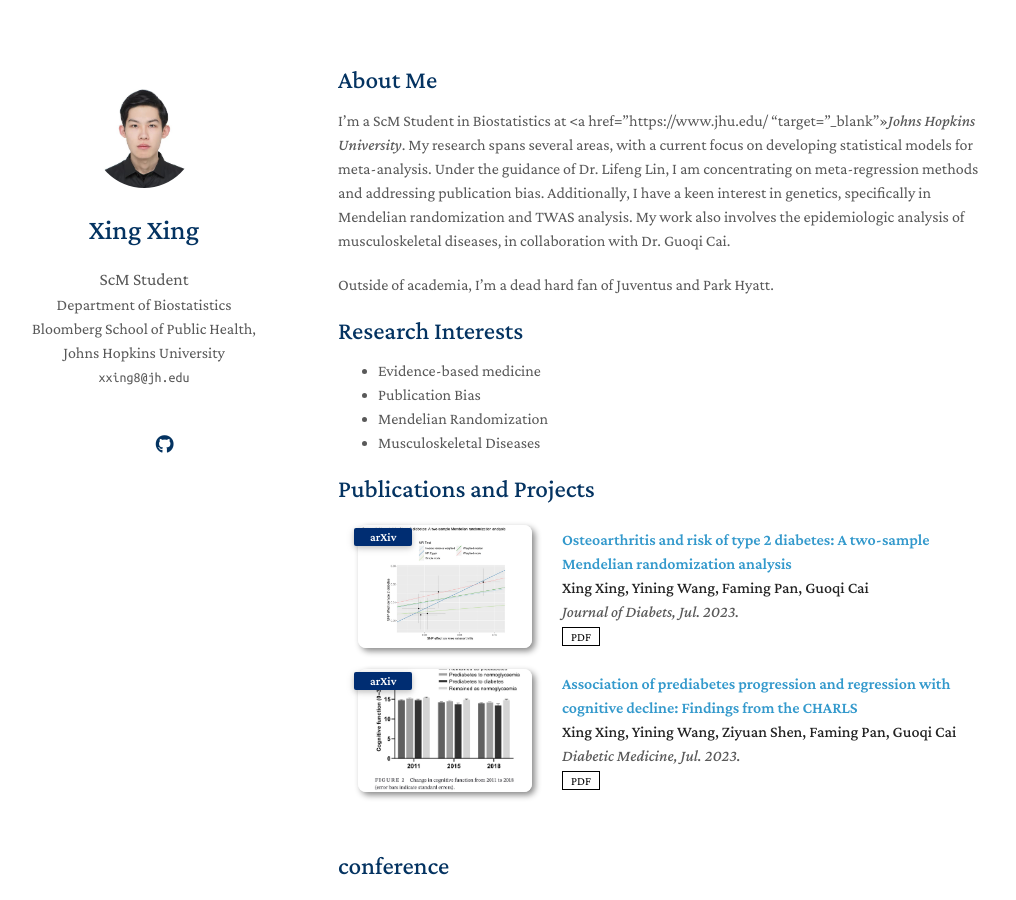
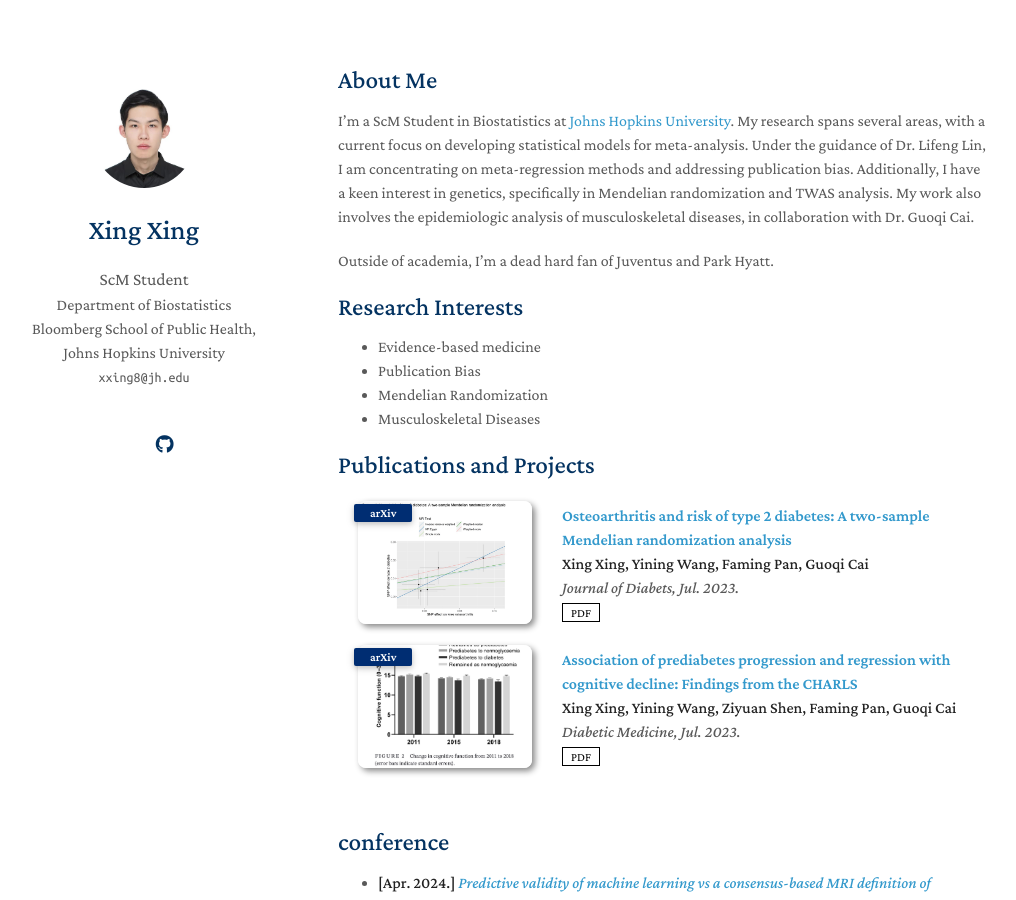
Before and after one commit to KevinXing3/kevinXing3.github.io, a Jekyll site: the page built from index.md, in a window 1280 px wide and 900 px high. Shown: the whole window, without its empty margins (132-1148 px from the left). Built offline with Jekyll 4.4.1, drawn with Linux system fonts in a browser that asks for light colours; nearby versions of some CDN libraries; a style sheet for code colours, icons or effects is not loaded; our own code applies the rules of GitHub Pages for plain Markdown files; part of the change alters nothing that is shown.

Commit message:
Update index.md

```diff
--- a/index.md
+++ b/index.md
@@ -4,7 +4,7 @@ layout: homepage
 
 ## About Me
 
-I'm a ScM Student in Biostatistics at <a href="https://www.jhu.edu/ "target="_blank">>*Johns Hopkins University*. My research spans several areas, with a current focus on developing statistical models for meta-analysis. Under the guidance of Dr. Lifeng Lin, I am concentrating on meta-regression methods and addressing publication bias. Additionally, I have a keen interest in genetics, specifically in Mendelian randomization and TWAS analysis. My work also involves the epidemiologic analysis of musculoskeletal diseases, in collaboration with Dr. Guoqi Cai.
+I'm a ScM Student in Biostatistics at [Johns Hopkins University](https://www.jhu.edu). My research spans several areas, with a current focus on developing statistical models for meta-analysis. Under the guidance of Dr. Lifeng Lin, I am concentrating on meta-regression methods and addressing publication bias. Additionally, I have a keen interest in genetics, specifically in Mendelian randomization and TWAS analysis. My work also involves the epidemiologic analysis of musculoskeletal diseases, in collaboration with Dr. Guoqi Cai.
 
 Outside of academia, I’m a dead hard fan of Juventus and Park Hyatt.
 
```
